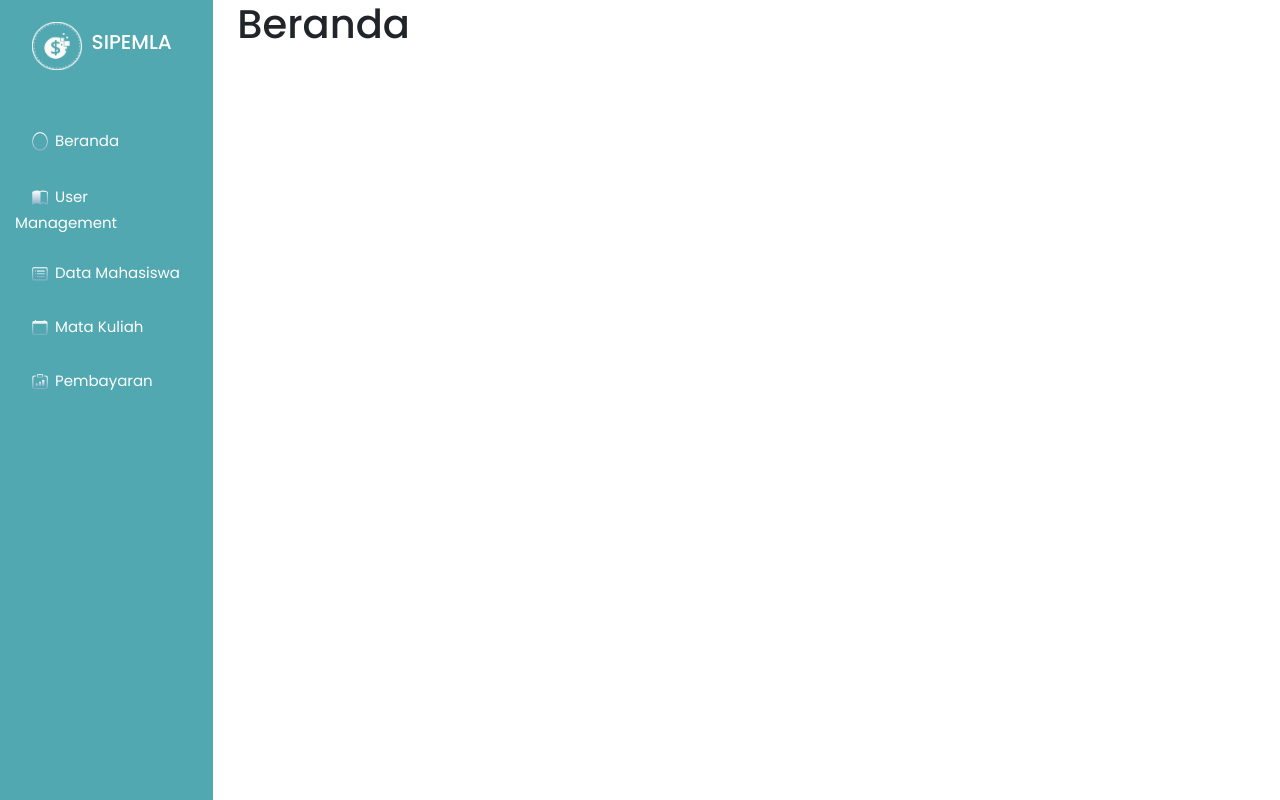
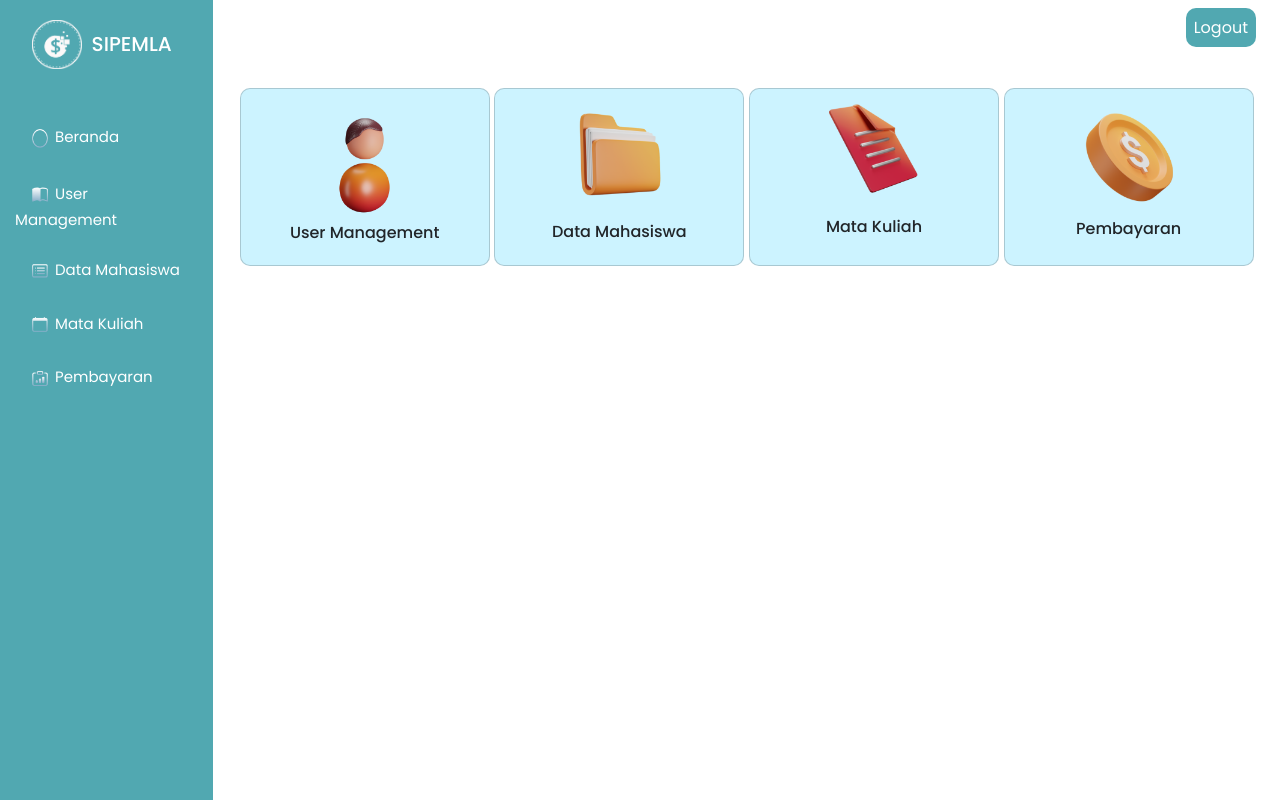
Before and after one commit to ICLabs-Fikom-UMI/sistem-pembayaran-lab, a PHP site: page /SIPEMLA/Beranda in a window 1280 px wide. Run offline with PHP 8.4, Linux system fonts and the light colour scheme; some libraries are stand-ins or nearby versions.

Commit message:
update page Beranda Home.css

```diff
--- a/SIPEMLA/app/views/Beranda/index.php
+++ b/SIPEMLA/app/views/Beranda/index.php
@@ -1,3 +1,32 @@
-<div>
-    <h1>Beranda</h1>
+<link rel="stylesheet" href="<?= BASEURL ?>/assets/css/Beranda.css">
+<div class="container-beranda1">
+    <div class="container-btn mt-3 ">
+        <a class="btn-logout btn-sm" href="http://localhost/SIPEMLA/" role="button">Logout</a>
+    </div>
+    <div class="container-card mt-5">
+        <div class="card">
+            <div class="card-block d-flex justify-content-center flex-column align-items-center">
+                <a href="#"><img src="<?= BASEURL ?>/assets/img/user-management.png" alt="foto-card1"></a>
+                <h6>User Management</h6>
+            </div>
+        </div>
+        <div class="card">
+            <div class="card-block d-flex justify-content-center flex-column align-items-center">
+                <a href="#"><img src="<?= BASEURL ?>/assets/img/data-mahasiswa.png" alt="foto-card2"></a>
+                <h6 class="mt-3">Data Mahasiswa</h6>
+            </div>
+        </div>
+        <div class="card">
+            <div class="card-block d-flex justify-content-center flex-column align-items-center">
+                <a href="#"><img src="<?= BASEURL ?>/assets/img/matakuliah.png" alt="foto-card3"></a>
+                <h6 class="mt-4">Mata Kuliah</h6>
+            </div>
+        </div>
+        <div class="card">
+            <div class="card-block d-flex justify-content-center flex-column align-items-center">
+                <a href="#"><img src="<?= BASEURL ?>/assets/img/pembayaran.png" alt="foto-card4"></a>
+                <h6 class="mt-2">Pembayaran</h6>
+            </div>
+        </div>
+    </div>
 </div>
--- /dev/null
+++ b/SIPEMLA/app/views/User-management/User-management.php
@@ -0,0 +1,4 @@
+<link rel="stylesheet" href="">
+<div>
+    hello
+</div>
--- a/SIPEMLA/app/views/templates/sidebar.php
+++ b/SIPEMLA/app/views/templates/sidebar.php
@@ -4,8 +4,12 @@
     <div class="row">
       <nav class="col-md-2 d-none d-md-block sidebar">
         <div class="sidebar-logo">
-          <img src="<?= BASEURL ?>/assets/img/logo-sipemla.png" alt="Logo SIPEMLA" />
-          <h5>SIPEMLA</h5>
+          <a href="http://localhost/SIPEMLA/Beranda">
+            <img src="<?= BASEURL ?>/assets/img/logo-sipemla.png" alt="Logo SIPEMLA" />
+          </a>
+          <h5 class="link-sipemla">
+            SIPEMLA
+          </h5>
         </div>
         <ul class="sidebar-menu">
           <li>
--- /dev/null
+++ b/SIPEMLA/assets/css/Beranda.css
@@ -0,0 +1,47 @@
+@import url("https://fonts.googleapis.com/css2?family=Poppins:wght@200;300;400;500&display=swap");
+body {
+  font-family: "Poppins", sans-serif;
+}
+
+.container-btn {
+  text-align: right; /* Tombol login berada di ujung kanan */
+  margin-bottom: 10px; /* Memberikan margin di bawah container-btn */
+}
+
+.container-btn .btn-logout {
+  background-color: #51a8b1;
+  font-family: "Poppins", sans-serif;
+  color: white;
+  border-radius: 10px;
+  text-decoration: none;
+  border: none;
+  padding: 8px;
+}
+
+.container-card {
+  display: flex;
+  justify-content: space-around; /* Memberikan jarak yang beraturan */
+  flex-wrap: wrap;
+}
+
+.card {
+  width: 250px; /* Lebar card */
+  background-color: #ccf3ff; /* Warna latar belakang card */
+  margin-bottom: 15px; /* Memberikan margin di bawah card */
+  border-radius: 10px; /* Mengatur sudut card */
+  overflow: hidden;
+}
+
+.card img {
+  width: 60%; /* Gambar mengisi lebar card */
+  height: auto; /* Gambar menyesuaikan tinggi dengan lebar */
+}
+
+.card-block {
+  padding: 15px; /* Padding untuk konten di dalam card */
+  text-align: center; /* Teks di tengah */
+}
+.card h8 {
+  margin-top: 10px;
+  color: black;
+}
--- a/SIPEMLA/assets/css/Home.css
+++ b/SIPEMLA/assets/css/Home.css
@@ -1,3 +1,5 @@
+@import url("https://fonts.googleapis.com/css2?family=Poppins:wght@200;300;400;500&display=swap");
+
 body {
   font-family: "Poppins", sans-serif;
   background: url("../img/bg-home2.JPG") center/cover no-repeat;
--- a/SIPEMLA/assets/css/sidebar.css
+++ b/SIPEMLA/assets/css/sidebar.css
@@ -21,6 +21,7 @@ body {
 
 .sidebar-logo h5 {
   padding: 10px;
+  margin: 0; /* Remove default margin for h5 */
 }
 
 .sidebar-logo img {
```
Also changed, not shown: SIPEMLA/app/controllers/User-management.php (added, +14 -0 lines), SIPEMLA/assets/img/data-mahasiswa.png (added), SIPEMLA/assets/img/matakuliah.png (added), SIPEMLA/assets/img/pembayaran.png (added), SIPEMLA/assets/img/user-management.png (added).
